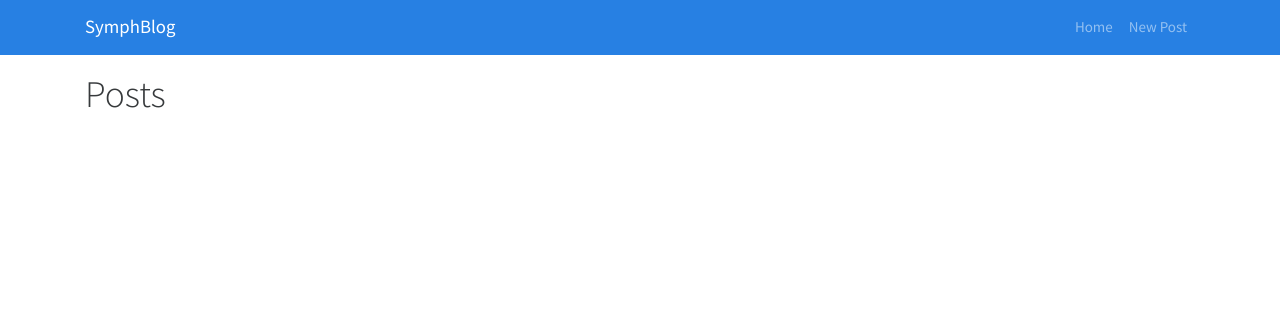
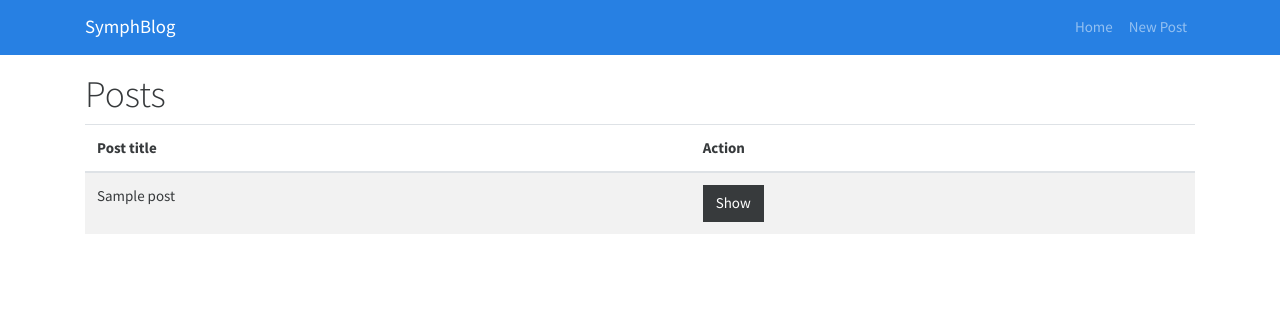
Before and after one commit to mzwae/symfonyblog, a Symfony app: template templates/posts/index.html.twig in a window 1280 px wide. Shown: the top 315 px of the page. Run offline with Twig, Linux system fonts and the light colour scheme; the template is opened without the code that fills it: most values are stand-ins (such as "Sample title", 1, 10 or a date in 2020); some libraries are stand-ins or nearby versions.

Commit message:
updated posts index page

```diff
--- a/src/Controller/PostController.php
+++ b/src/Controller/PostController.php
@@ -14,6 +14,7 @@ class PostController extends Controller{
 
   public function index(){
     // return new Response('<html><body>Hello</body></html>');
-    return $this->render('posts/index.html.twig');
+    $posts = ['Post 1', 'Post 2'];
+    return $this->render('posts/index.html.twig', array('posts' => $posts));
   }
 }
--- a/templates/posts/index.html.twig
+++ b/templates/posts/index.html.twig
@@ -4,4 +4,28 @@
 
 {% block body %}
   <h1>Posts</h1>
+ {% if posts %}
+    <table class="table table-striped">
+      <thead>
+        <tr>
+          <th>Post title</th>
+          <th>Action</th>
+        </tr>
+      </thead>
+      <tbody>
+        {% for post in posts %}
+          <tr>
+            <td>{{ post }}</td>
+            <td>
+              <a href="/posts/1" class="btn btn-dark">Show</a>
+            </td>
+          </tr>
+        {% endfor %}
+      </tbody>
+    </table>
+
+ {% else %}
+    <p>No posts to display!</p>
+ {% endif %}
+
 {% endblock %}
```
